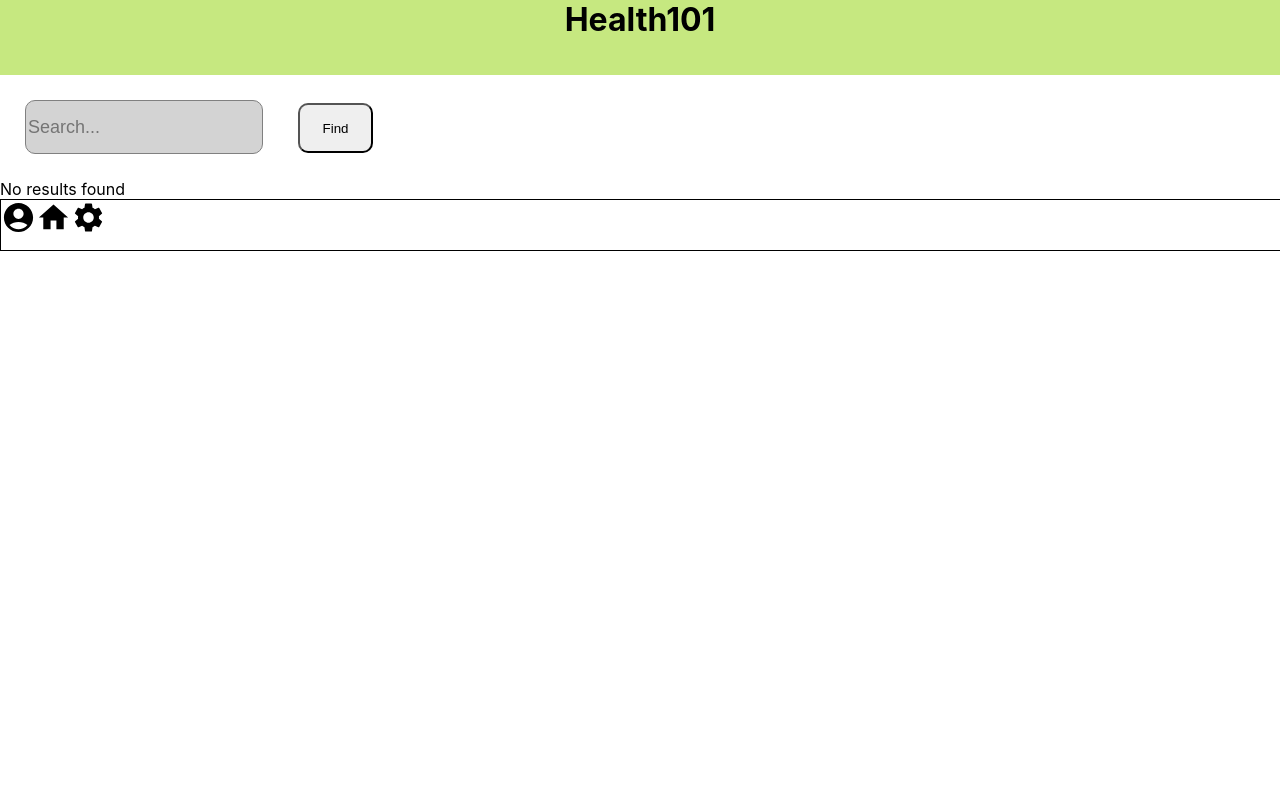
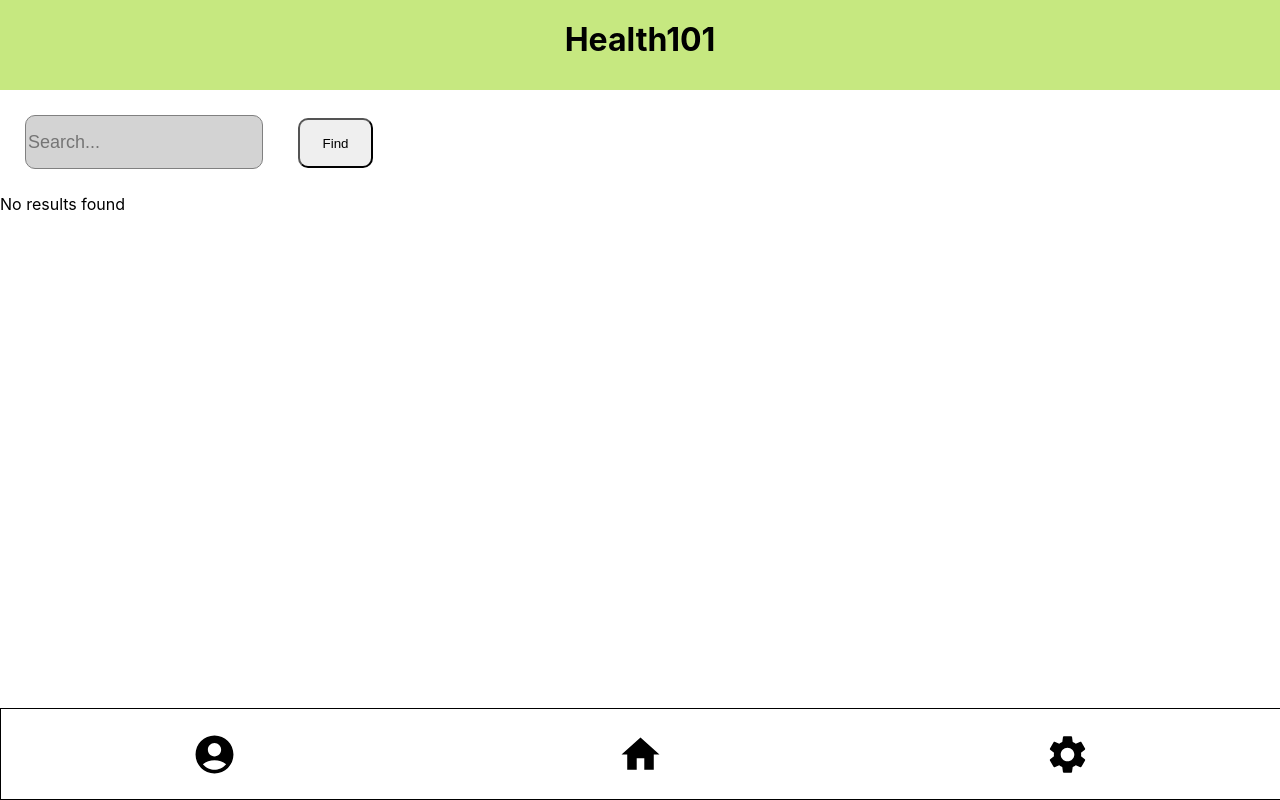
Before and after one commit to DasDeveloper/Health101, a React (Create React App) app in the folder client/: page /searchfood in a window 1280 px wide. Built offline with nearby package versions, Linux system fonts and the light colour scheme.

Commit message:
Added CSS for navbar and footer

```diff
--- a/client/src/App.js
+++ b/client/src/App.js
@@ -4,6 +4,7 @@ import UserSession from "./UserSession";
 import Navbar from "./components/navbar";
 import SearchFood from "./components/searchFood";
 import Footer from "./components/footer";
+import HomePage from "./components/homePage";
 
 
 function App() {
@@ -22,6 +23,15 @@ function App() {
             }
           ></Route>
 
+          <Route
+            path="/"
+            element={
+              <>
+                <HomePage/>
+              </>
+            }
+          ></Route>
+
         </Routes>
       </BrowserRouter>
     </UserSession>
--- a/client/src/components/footer.js
+++ b/client/src/components/footer.js
@@ -1,21 +1,16 @@
-import "../css/footer.css"
+import FooterCSS from "../css/footer.module.css";
 import AccountCircleIcon from '@mui/icons-material/AccountCircle';
 import HomeIcon from '@mui/icons-material/Home';
 import SettingsIcon from '@mui/icons-material/Settings';
 
 const Footer = () =>{
-
-    return (
-        <div className="footer">
-
-            <AccountCircleIcon fontSize="large"></AccountCircleIcon>
-            <HomeIcon fontSize="large"></HomeIcon>
-            <SettingsIcon fontSize="large"></SettingsIcon>
-
-
-        </div>
-    );
-
+  return (
+    <div className={FooterCSS.footer}>
+      <AccountCircleIcon className={FooterCSS.icon} fontSize="large"></AccountCircleIcon>
+      <HomeIcon className={FooterCSS.icon} fontSize="large"></HomeIcon>
+      <SettingsIcon className={FooterCSS.icon} fontSize="large"></SettingsIcon>
+    </div>
+  );
 }
 
 export default Footer;
--- a/client/src/components/navbar.js
+++ b/client/src/components/navbar.js
@@ -1,14 +1,11 @@
-import "../css/navbar.css"
+import NavBarCSS from "../css/navbar.module.css";
 
 
 
 const Navbar = () =>{
     return(
-        <div className="navbar">
-          <h1> Health101</h1>
-        </div>
+      <h1 className={NavBarCSS.navbar}> Health101</h1>
     )
 }
 
-
 export default Navbar;
--- a/client/src/css/footer.css
+++ /dev/null
@@ -1,6 +0,0 @@
-.footer{
-    width: 100%;
-    height: 50px;
-    border: 1px black solid;
-    /* margin-top:420px; */
-}
--- /dev/null
+++ b/client/src/css/footer.module.css
@@ -0,0 +1,15 @@
+.footer{
+  display: flex;
+  height: 90px;
+  border: 1px black solid;
+  justify-content: space-around;
+  align-items: center;
+  bottom: 0;
+  position: fixed;
+  margin-top: auto;
+  width: 100%;
+}
+
+.icon {
+  transform: scale(1.3)
+}
--- a/client/src/css/navbar.css
+++ /dev/null
@@ -1,10 +0,0 @@
-.navbar{
-    height: 75px;
-    width: 100%;
-    background: rgba(198, 232, 128, 1);
-    text-align: center;
-    margin-top:none;
-}
-.navbar h1{
-    margin: 0px;
-}
--- /dev/null
+++ b/client/src/css/navbar.module.css
@@ -0,0 +1,9 @@
+.navbar{
+  height: 70px;
+  width: 100%;
+  background: rgba(198, 232, 128, 1);
+  text-align: center;
+  margin-top:none;
+  margin: 0px;
+  padding-top: 20px;
+}
```
